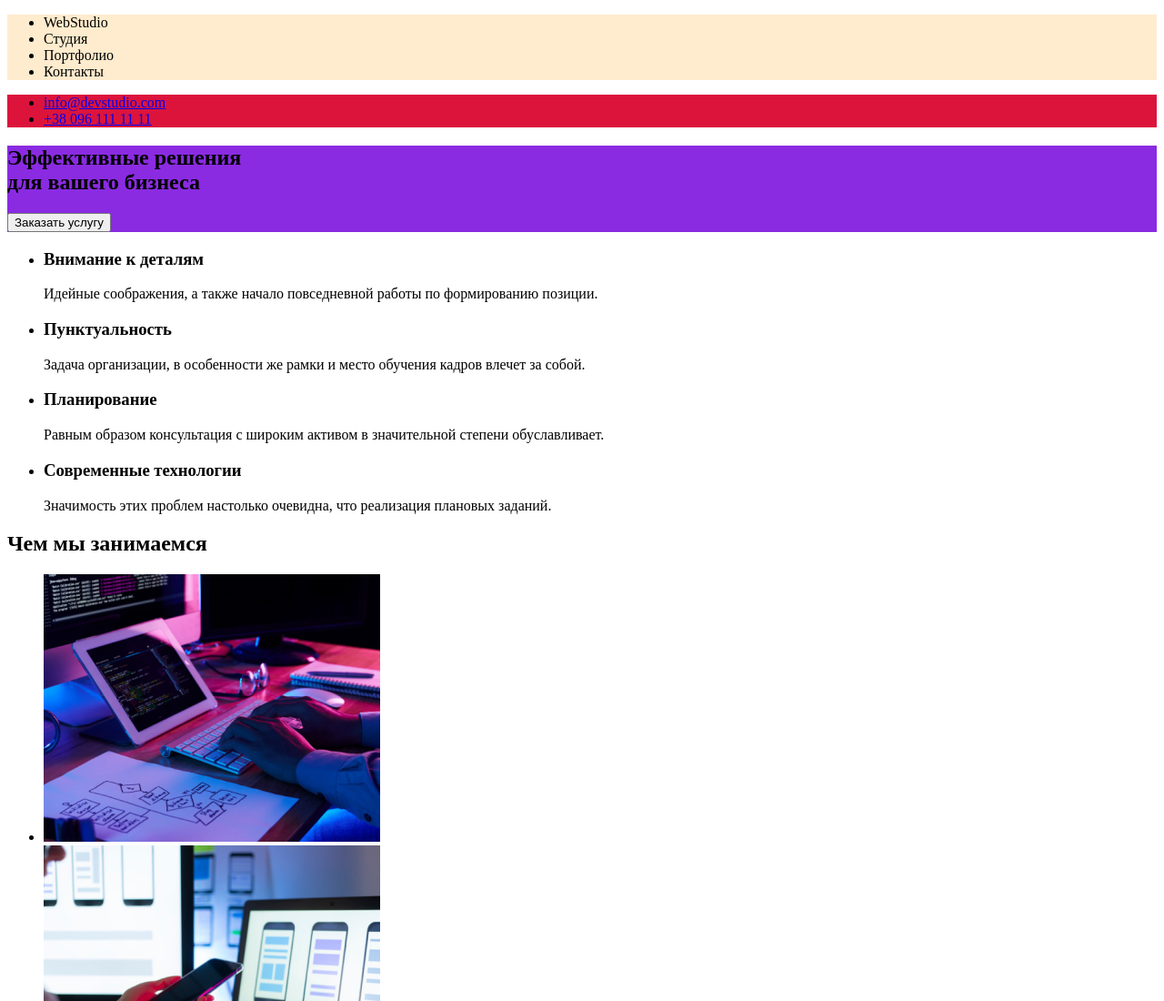
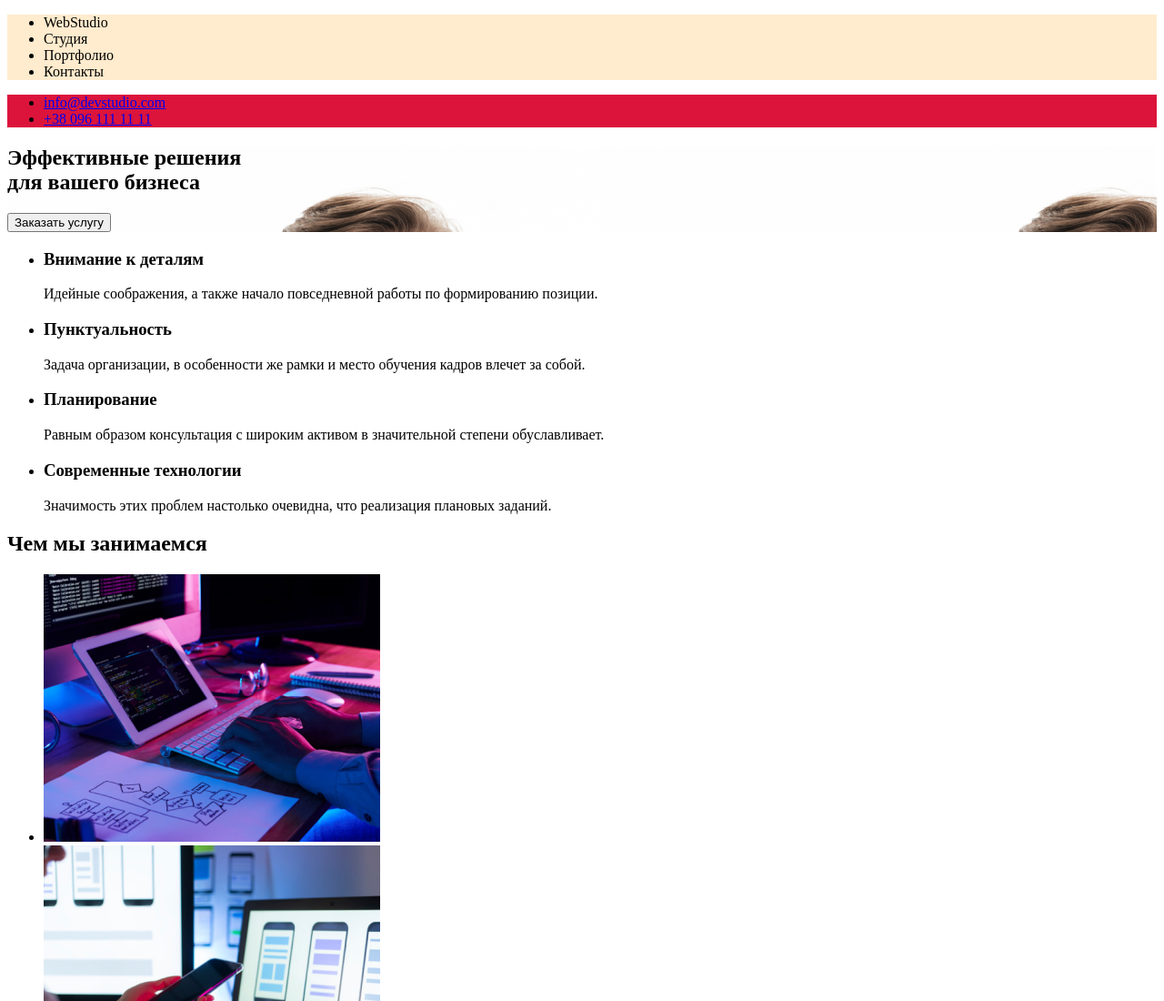
Before and after one commit to Oleksandr-Alex-02/goit-markup-hw-01, a plain HTML site: page index.html in a window 1280 px wide. Shown: the top 1100 px of the page at 91% size. Drawn offline with Linux system fonts and the light colour scheme.

Commit message:
Update styles.css

```diff
--- a/css/styles.css
+++ b/css/styles.css
@@ -7,5 +7,5 @@
 }
 
 .шапка-сайта {
-  background-color: blueviolet;
+  background-image: url('/images/img.jpg');
 }
```
